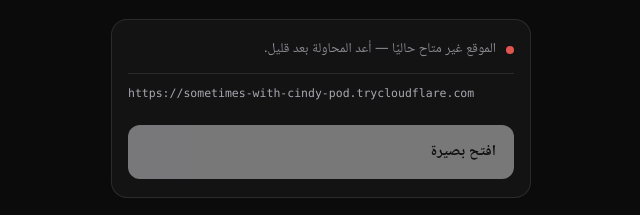
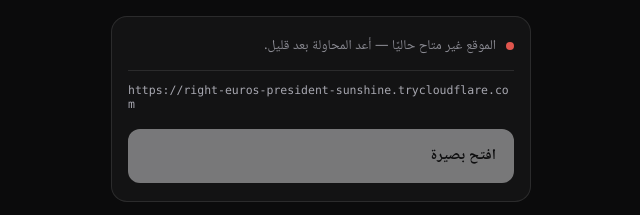
Before and after one commit to eiad451/basira, a plain HTML site: page index.html in a window 1280 px wide. Shown: the part 369-584 px from the top of the page, 319-959 px from the left. Drawn offline with Linux system fonts and the light colour scheme; no server answers.

Commit message:
بصيرة: تحديث الرابط الثابت → right-euros-president-sunshine.trycloudflare.com

```diff
--- a/index.html
+++ b/index.html
@@ -86,11 +86,11 @@
 (function () {
   // أحدث عنوان أولًا. يحدّثها المشغّل تلقائيًا كلما تغيّر النفق.
   var CANDIDATES = [
+      "https://right-euros-president-sunshine.trycloudflare.com",
       "https://sometimes-with-cindy-pod.trycloudflare.com",
       "https://guitars-months-throat-flower.trycloudflare.com",
       "https://returned-improvements-representatives-premiere.trycloudflare.com",
-      "https://rec-jake-supplemental-villages.trycloudflare.com",
-      "https://raise-routers-pepper-atlanta.trycloudflare.com"
+      "https://rec-jake-supplemental-villages.trycloudflare.com"
 ];
   // معرّف عميل Google — يُملأ تلقائياً من إعدادات الخادم.
   var GOOGLE_CLIENT_ID = "";
```
